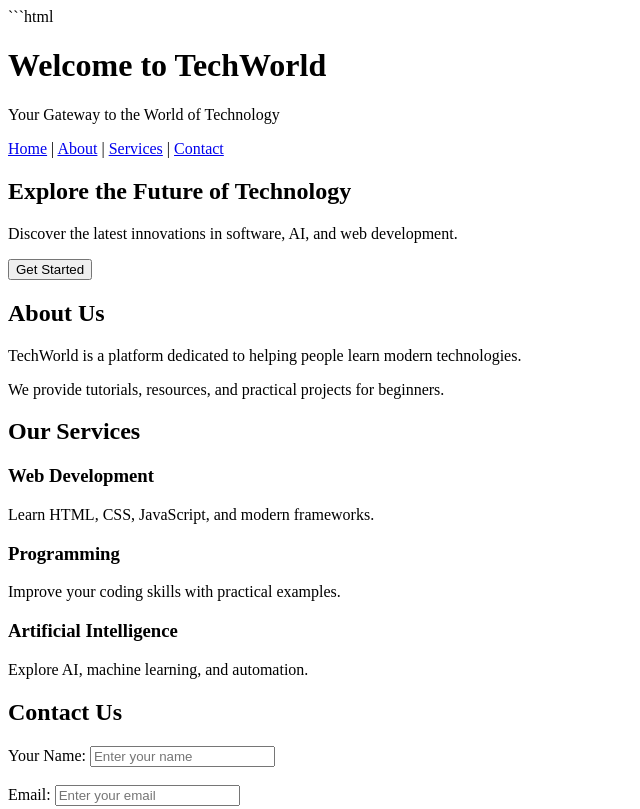
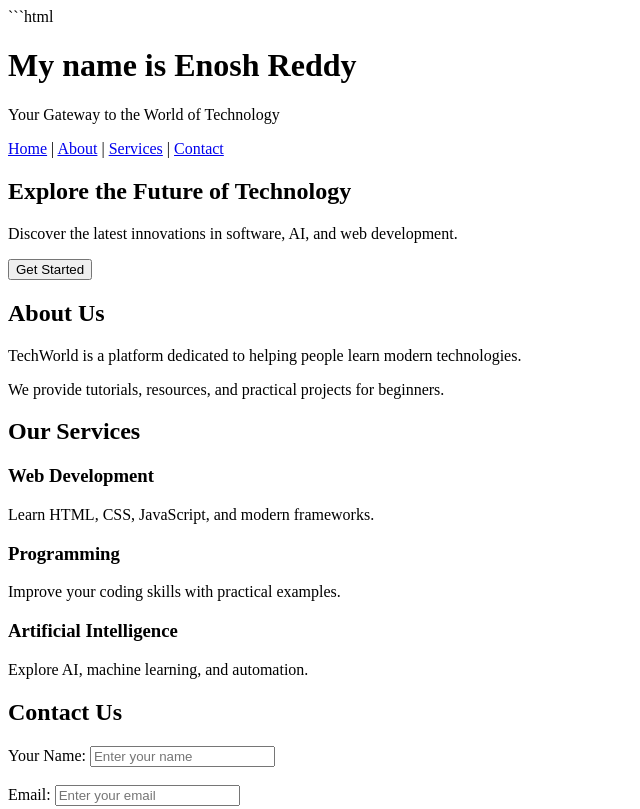
Before and after one commit to EnoshReddy/git-First, a plain HTML site: page index.html in a window 1280 px wide. Shown: the top 809 px of the page, without its empty margins (0-640 px from the left). Drawn offline with Linux system fonts and the light colour scheme.

Commit message:
Headinh Change

```diff
--- a/index.html
+++ b/index.html
@@ -9,7 +9,7 @@
 <body>
 
     <header>
-        <h1>Welcome to TechWorld</h1>
+        <h1>My name is Enosh Reddy </h1>
         <p>Your Gateway to the World of Technology</p>
     </header>
 
```
